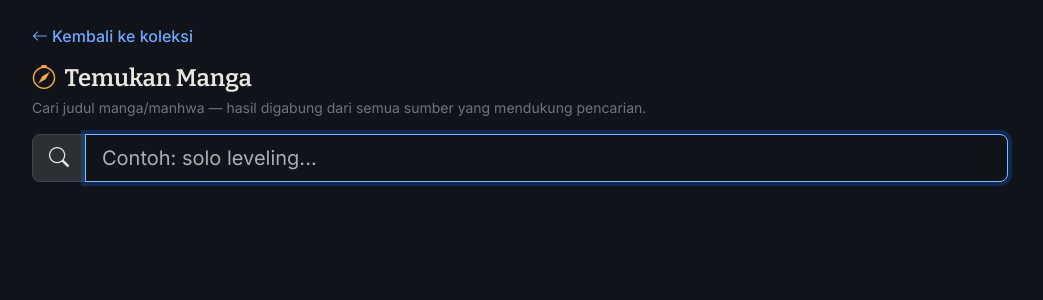
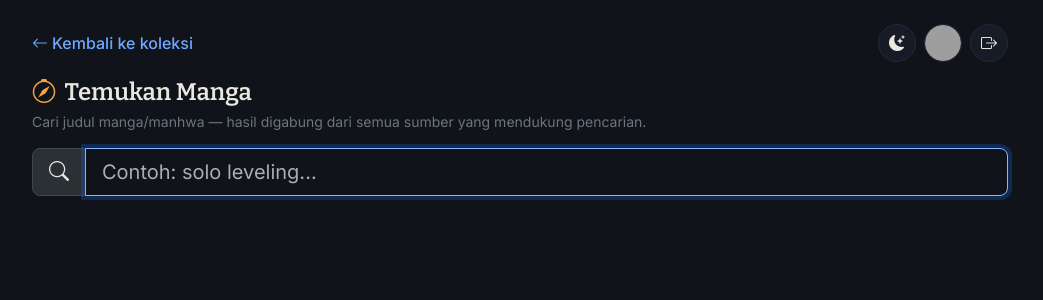
Before and after one commit to tommianggoro/manga-reader-app, a PHP site: page /discover.php in a window 1280 px wide. Shown: the top 300 px of the page, without its empty margins (120-1163 px from the left). Run offline with PHP 8.4, Linux system fonts and the light colour scheme; the visitor is signed in with stand-in values (Sample User, id 1); grey boxes are pictures that could not be loaded.

Commit message:
fix: stats.php & discover.php - match header button styles with index.php/manga.php
- Add .theme-toggle-btn and .user-avatar-btn CSS
- Add Discover/Stats nav buttons in header
- Add profile avatar button and logout button
- discover.php: show theme toggle, profile, logout for logged-in users

```diff
--- a/discover.php
+++ b/discover.php
@@ -55,6 +55,29 @@ $userId = currentUserId(); // null kalau guest
         @keyframes shimmer { 0% { background-position: 200% 0; } 100% { background-position: -200% 0; } }
         .source-tags { display: flex; flex-wrap: wrap; gap: 0.25rem; }
         .source-tag { font-size: 0.62rem; font-weight: 600; background: var(--bs-tertiary-bg); color: var(--bs-primary); border: 1px solid var(--bs-border-color); padding: 0.15rem 0.5rem; border-radius: 50rem; display: inline-flex; align-items: center; white-space: nowrap; }
+
+        .theme-toggle-btn {
+            width: 38px; height: 38px; border-radius: 50%;
+            display: flex; align-items: center; justify-content: center;
+            border: 1px solid var(--bs-border-color);
+            background: var(--bs-secondary-bg);
+            color: var(--bs-body-color);
+            transition: all 0.2s ease;
+        }
+        .theme-toggle-btn:hover {
+            border-color: var(--bs-primary);
+            color: var(--bs-primary);
+        }
+
+        .user-avatar-btn img {
+            width: 38px; height: 38px; border-radius: 50%; object-fit: cover;
+            border: 1px solid var(--bs-border-color);
+        }
+
+        @media (max-width: 576px) {
+            .theme-toggle-btn { width: 34px; height: 34px; }
+            .user-avatar-btn img { width: 34px; height: 34px; }
+        }
     </style>
 </head>
 <body>
@@ -63,6 +86,19 @@ $userId = currentUserId(); // null kalau guest
         <a class="d-inline-flex align-items-center gap-1 text-decoration-none fw-medium" href="index.php">
             <i class="bi bi-arrow-left"></i> Kembali ke koleksi
         </a>
+        <div class="d-flex align-items-center gap-2">
+            <button type="button" class="theme-toggle-btn" id="themeToggle" title="Ganti Mode Gelap/Terang">
+                <i class="bi bi-moon-stars-fill" id="themeIcon"></i>
+            </button>
+            <?php if ($userId): ?>
+                <a href="profile.php" class="theme-toggle-btn user-avatar-btn p-0 overflow-hidden" title="Profil (<?= htmlspecialchars(currentUsername()) ?>">
+                    <img src="<?= htmlspecialchars(currentUserAvatarUrl()) ?>" alt="Profil">
+                </a>
+                <button type="button" class="theme-toggle-btn" onclick="logoutUser()" title="Keluar (<?= htmlspecialchars(currentUsername()) ?>">
+                    <i class="bi bi-box-arrow-right"></i>
+                </button>
+            <?php endif; ?>
+        </div>
     </div>
 
     <h1 class="brand-font h4 mb-1"><i class="bi bi-compass text-primary me-1"></i> Temukan Manga</h1>
```
Also changed, not shown: stats.php (+29 -0 lines).
